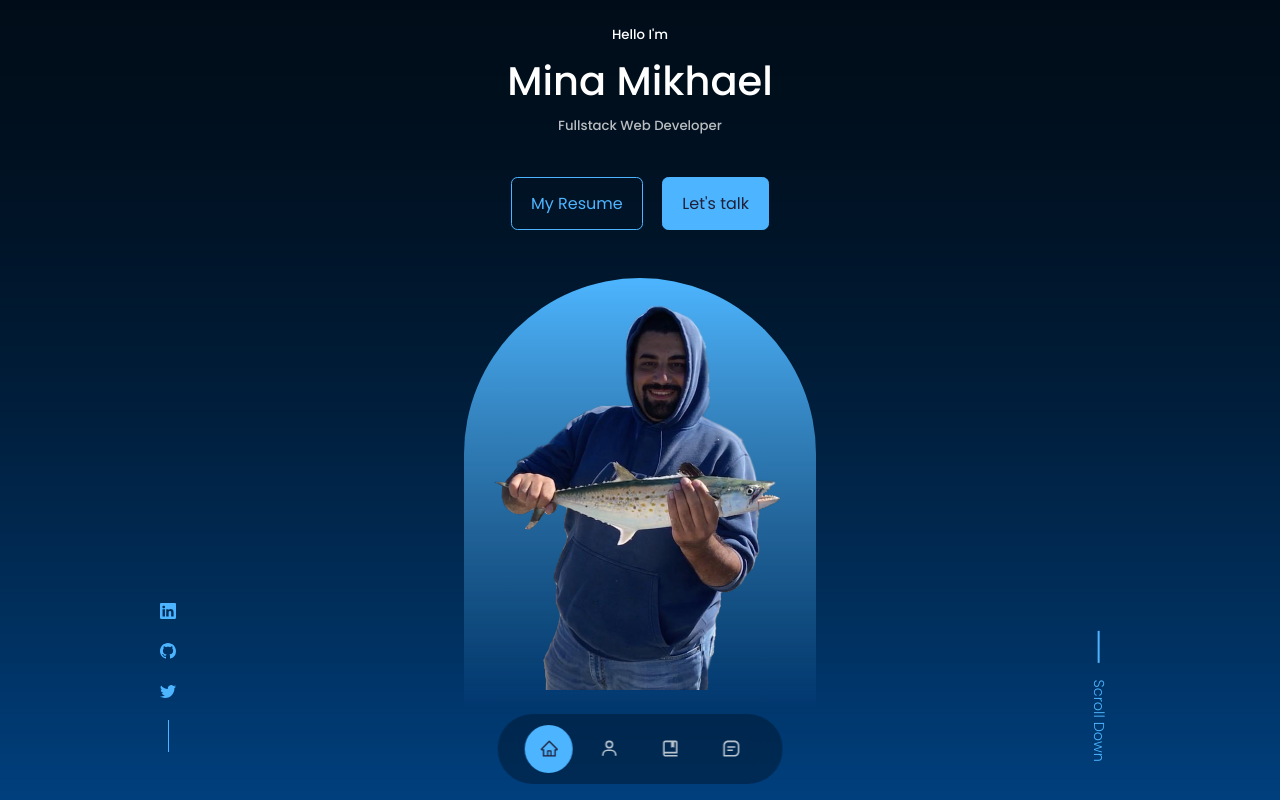
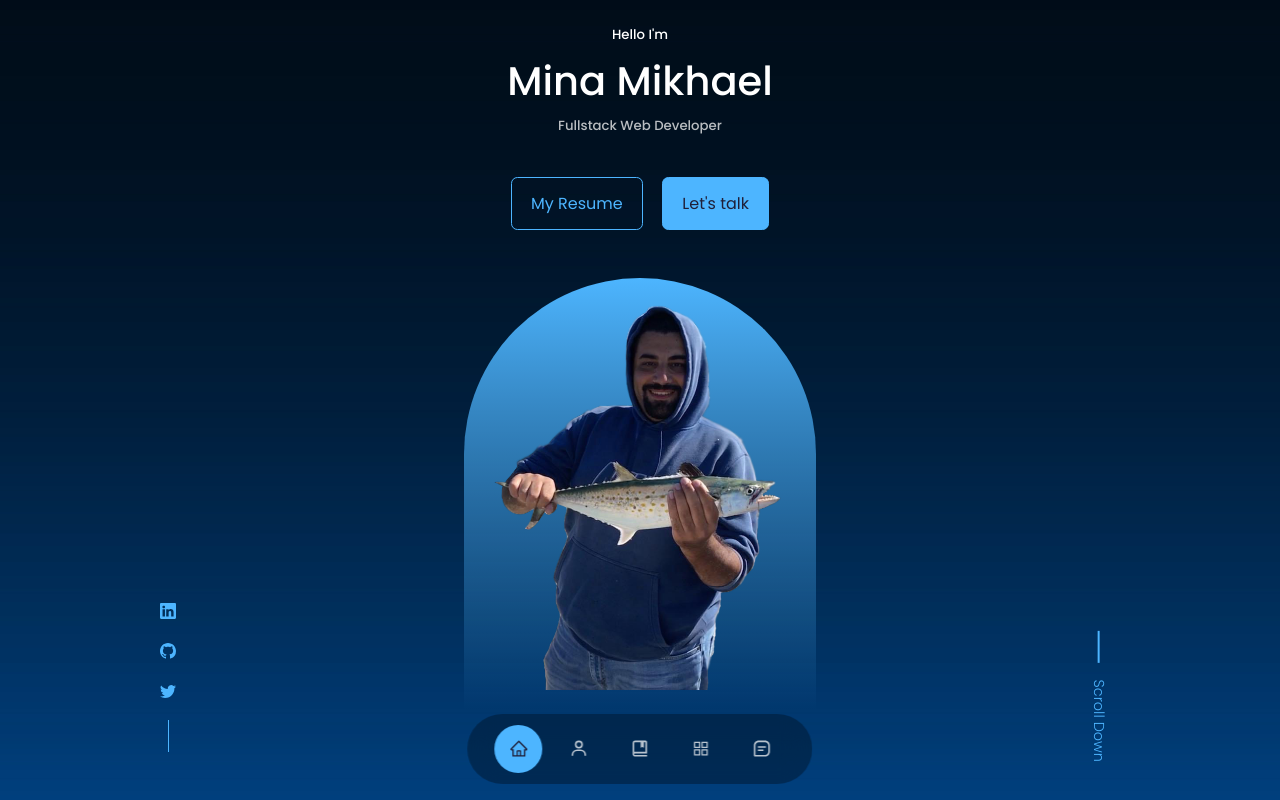
Before and after one commit to mina-mikhael/portfolio-with-react, a React (Create React App) app: page / in a window 1280 px wide. Shown: the top 800 px of the page. Built offline with nearby package versions, Linux system fonts and the light colour scheme.

Commit message:
added a new icon for portfolio in the nav bar

```diff
--- a/src/components/nav/Nav.jsx
+++ b/src/components/nav/Nav.jsx
@@ -1,8 +1,9 @@
 /* eslint-disable jsx-a11y/anchor-is-valid */
 import React, { useState } from "react";
 import "./nav.css";
-import { AiOutlineHome } from "react-icons/ai";
+import { AiOutlineHome, AiOutlineAppstore } from "react-icons/ai";
 import { BiBookBookmark, BiUser, BiMessageSquareDetail } from "react-icons/bi";
+import { GrAppsRounded } from "react-icons/gr";
 
 const Nav = () => {
   const [isActive, setIsActive] = useState("#");
@@ -33,6 +34,14 @@ const Nav = () => {
         }}>
         <BiBookBookmark />
       </a>
+      <a
+        href="#portfolio"
+        className={isActive === "#portfolio" ? "active" : ""}
+        onClick={() => {
+          setIsActive("#portfolio");
+        }}>
+        <AiOutlineAppstore />
+      </a>
 
       <a
         href="#contacts"
```
